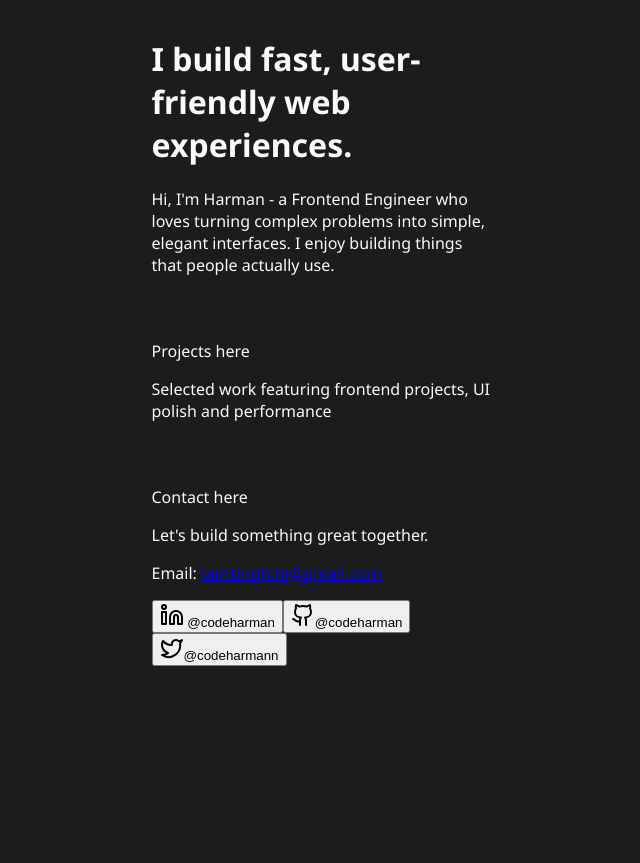
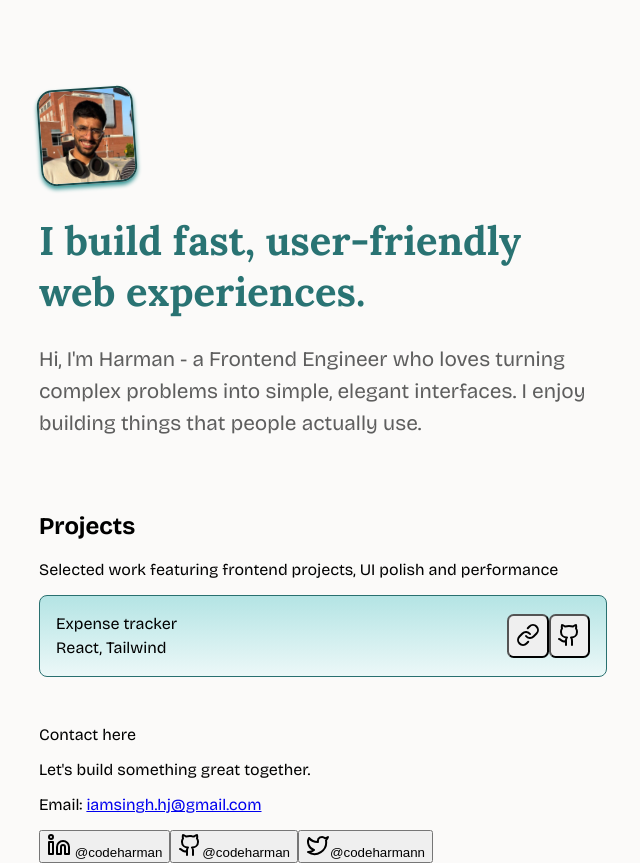
Before and after one commit to codeharman/portfolio, a React (Vite) app: page / in a window 1280 px wide. Shown: the whole page, without its empty margins (317-957 px from the left). Before the commit the page ends 800 px from the top, so only its background shows below. Built offline with nearby package versions, Linux system fonts and the light colour scheme.

Commit message:
home section completed working on the projects component

```diff
--- a/src/App.css
+++ b/src/App.css
@@ -2,24 +2,34 @@
 /* foreground: #222222 */
 /* button: #f2f2f2 */
 
-
-@import url('https://fonts.googleapis.com/css2?family=Noto+Sans:ital,wght@0,100..900;1,100..900&display=swap');
+@import url('https://fonts.googleapis.com/css2?family=Lora:ital,wght@0,400..700;1,400..700&display=swap');
+@import url('https://fonts.googleapis.com/css2?family=Bricolage+Grotesque:opsz,wght@12..96,200..800&display=swap');
 
 *, *::after, *::before {
   box-sizing: border-box;
 }
 
 :root {
-  --main-clr:#1c1c1c;
-  --main-clrW: #fbfaf9;
-  --text-clr: #222222;
-  --button-clr: #f2f2f2;
+  --main-clr: #fbfaf9;
+  --para-clr: #5e5e5e;
+  --palette-clr: #297373;
+  --palette-50: #ECF8F8;
+  --palette-100: #DAF1F1;
+  --palette-200: #B4E4E4;
+  --palette-300: #8FD6D6;
+  --palette-400: #69C9C9;
+  --palette-500: #44BBBB;
+  --palette-600: #369696;
+  --palette-700: #297070;
+  --palette-800: #1B4B4B;
+  --palette-900: #0E2525;
+  --palette-950: #091A1A;
 }
 
 body {
   background-color: var(--main-clr);
-  color: var(--main-clrW);
-  font-family: "Noto Sans", sans-serif;
+  color: var(--text-clr);
+  font-family: "Bricolage Grotesque", sans-serif;
   margin: 0;
   display: grid;
   place-content: center;
@@ -34,4 +44,80 @@ body {
   flex-direction: column;
   gap: 2em;
   padding: 1em;
+  /* margin-top: 1em; */
 }
+
+.home-container {
+  margin-top: 4.5em;
+}
+
+.home-header {
+  font-size: 1.6rem;
+  font-family: "Lora", serif;
+  color: var(--palette-clr);
+}
+
+.home-para {
+  color: var(--para-clr);
+  line-height: 1.8rem;
+  font-size: 1.1rem;
+}
+
+.home-img {
+  width: 4.5em;
+  border-radius: 1em;
+  transform: rotate(-4deg);
+  border: .15em solid var(--palette-800);
+  box-shadow: 0px 3px 4px var(--palette-600);
+  transition: all ease-in-out .5s;
+  cursor: pointer;
+}
+
+.home-img:hover {
+  transform: scale(1.1) translateX(10px);
+}
+
+.project-main-div {
+  background: linear-gradient(180deg, var(--palette-200), var(--palette-50));
+  display: flex;
+  align-items: center;
+  justify-content: space-between;
+  padding: .5em 1em;
+  border-radius: .5em;
+  border: .1em solid var(--palette-700);
+  transition: all ease-in-out .3s;
+}
+
+.project-main-div:hover {
+  box-shadow: 0px 4px 4px var(--palette-300);
+  transform: scale(1.02);
+}
+
+.project-para {
+  line-height: .5em;
+}
+
+.link-btn, .github-btn  {
+  padding: .5em;
+  border-radius: .5em;
+}
+
+@media screen and (min-width: 640px){
+  .main-container{
+    min-width: 600px;
+  }
+  .home-header {
+    font-size: 2.5rem;
+  }
+
+  .home-para {
+    font-size: 1.3rem;
+    line-height: 2rem;
+  }
+
+  .home-img {
+    width: 6em;
+  }
+
+
+}
--- a/src/App.jsx
+++ b/src/App.jsx
@@ -12,7 +12,10 @@ function App() {
       <Home
         name='Harman'
       />
-      <Projects />
+      <Projects
+        projectName='Expense tracker'
+        techStack='React, Tailwind'
+      />
       <Contact />
     </div>
   )
--- a/src/components/Home.jsx
+++ b/src/components/Home.jsx
@@ -1,8 +1,11 @@
+import avatar from '../assets/avatar.jpg'
+
 export default function Home(props){
   return(
-    <div>
-      <h1>I build fast, user-friendly web experiences.</h1>
-      <p>Hi, I'm {props.name} - a Frontend Engineer who loves turning complex problems into simple, elegant interfaces. I enjoy building things that people actually use.</p>
+    <div className='home-container'>
+      <img className='home-img' src={avatar}></img>
+      <h1 className="home-header">I build fast, user-friendly web experiences.</h1>
+      <p className="home-para">Hi, I'm {props.name} - a Frontend Engineer who loves turning complex problems into simple, elegant interfaces. I enjoy building things that people actually use.</p>
     </div>
   )
 }
--- a/src/components/Projects.jsx
+++ b/src/components/Projects.jsx
@@ -1,9 +1,20 @@
+import {Link, Github} from 'lucide-react'
+
 export default function Projects(props){
   return(
     <div>
-      <p>Projects here</p>
+      <h2>Projects</h2>
       <p>Selected work featuring frontend projects, UI polish and performance</p>
-
+      <div className='project-main-div'>
+        <div className='project-para'>
+          <p>{props.projectName}</p>
+          <p>{props.techStack}</p>
+        </div>
+        <div>
+          <button className='link-btn'><Link /></button>
+          <button className='github-btn'><Github /></button>
+        </div>
+      </div>
     </div>
   )
 }
```
